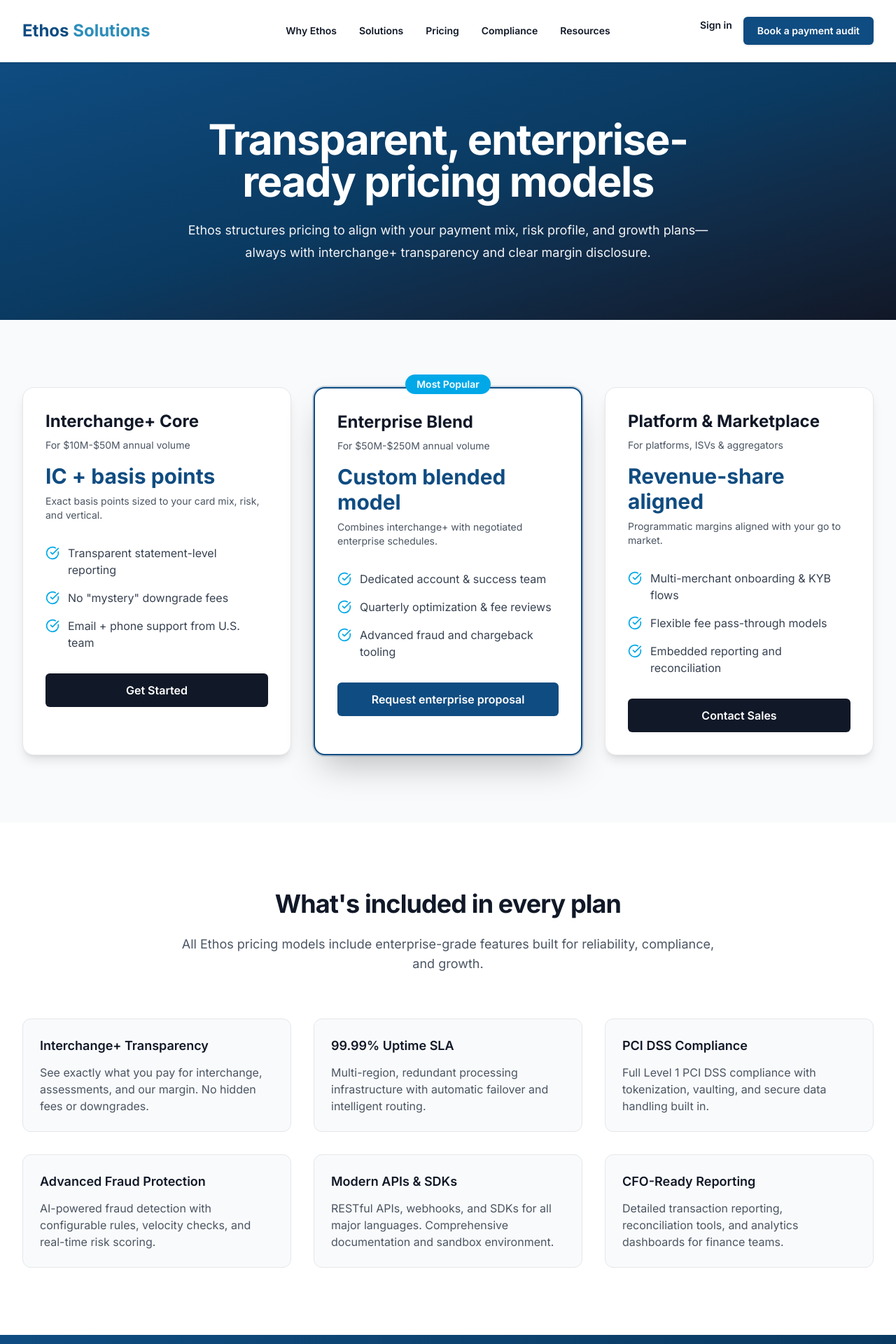
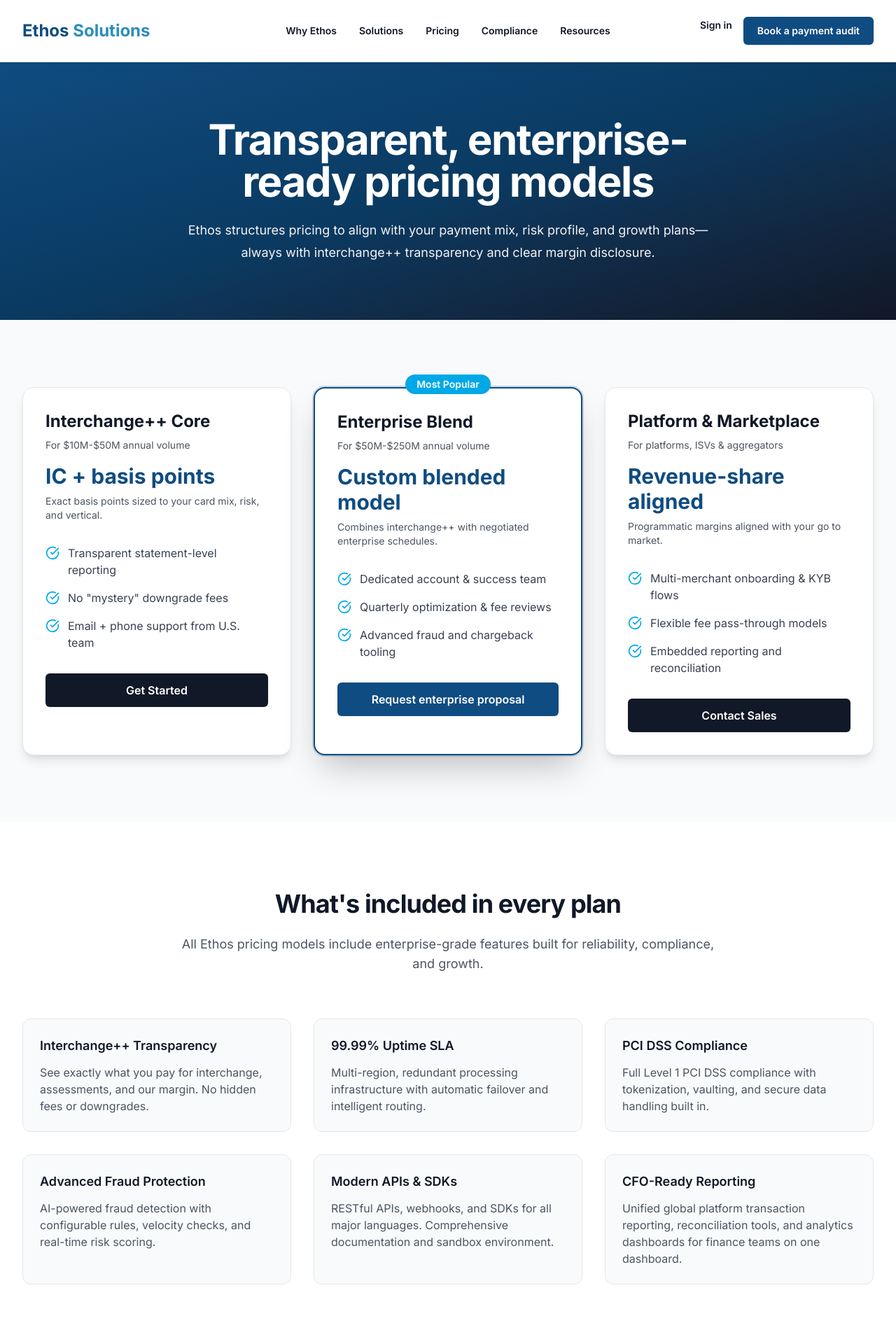
Before and after one commit to Bip3/ethossolutions, a Next.js app: page /pricing in a window 1280 px wide. Shown: the top 1920 px of the page at 70% size. Built offline with nearby package versions, Linux system fonts and the light colour scheme.

Commit message:
language

```diff
--- a/app/pricing/page.tsx
+++ b/app/pricing/page.tsx
@@ -12,7 +12,7 @@
 
 const pricingTiers = [
   {
-    name: "Interchange+ Core",
+    name: "Interchange++ Core",
     targetVolume: "For $10M-$50M annual volume",
     pricing: "IC + basis points",
     description:
@@ -31,7 +31,7 @@
     targetVolume: "For $50M-$250M annual volume",
     pricing: "Custom blended model",
     description:
-      "Combines interchange+ with negotiated enterprise schedules.",
+      "Combines interchange++ with negotiated enterprise schedules.",
     features: [
       "Dedicated account & success team",
       "Quarterly optimization & fee reviews",
@@ -72,7 +72,7 @@
               </h1>
               <p className="text-lg leading-8 text-gray-100">
                 Ethos structures pricing to align with your payment mix, risk
-                profile, and growth plans—always with interchange+ transparency
+                profile, and growth plans—always with interchange++ transparency
                 and clear margin disclosure.
               </p>
             </div>
@@ -151,7 +151,7 @@
             <div className="grid grid-cols-1 md:grid-cols-2 lg:grid-cols-3 gap-8">
               <div className="bg-gray-50 rounded-xl p-6 border border-gray-200">
                 <h3 className="text-lg font-semibold text-gray-900 mb-3">
-                  Interchange+ Transparency
+                  Interchange++ Transparency
                 </h3>
                 <p className="text-gray-600">
                   See exactly what you pay for interchange, assessments, and our
@@ -204,8 +204,8 @@
                   CFO-Ready Reporting
                 </h3>
                 <p className="text-gray-600">
-                  Detailed transaction reporting, reconciliation tools, and
-                  analytics dashboards for finance teams.
+                  Unified global platform transaction reporting, reconciliation tools, and
+                  analytics dashboards for finance teams on one dashboard.
                 </p>
               </div>
             </div>
```
